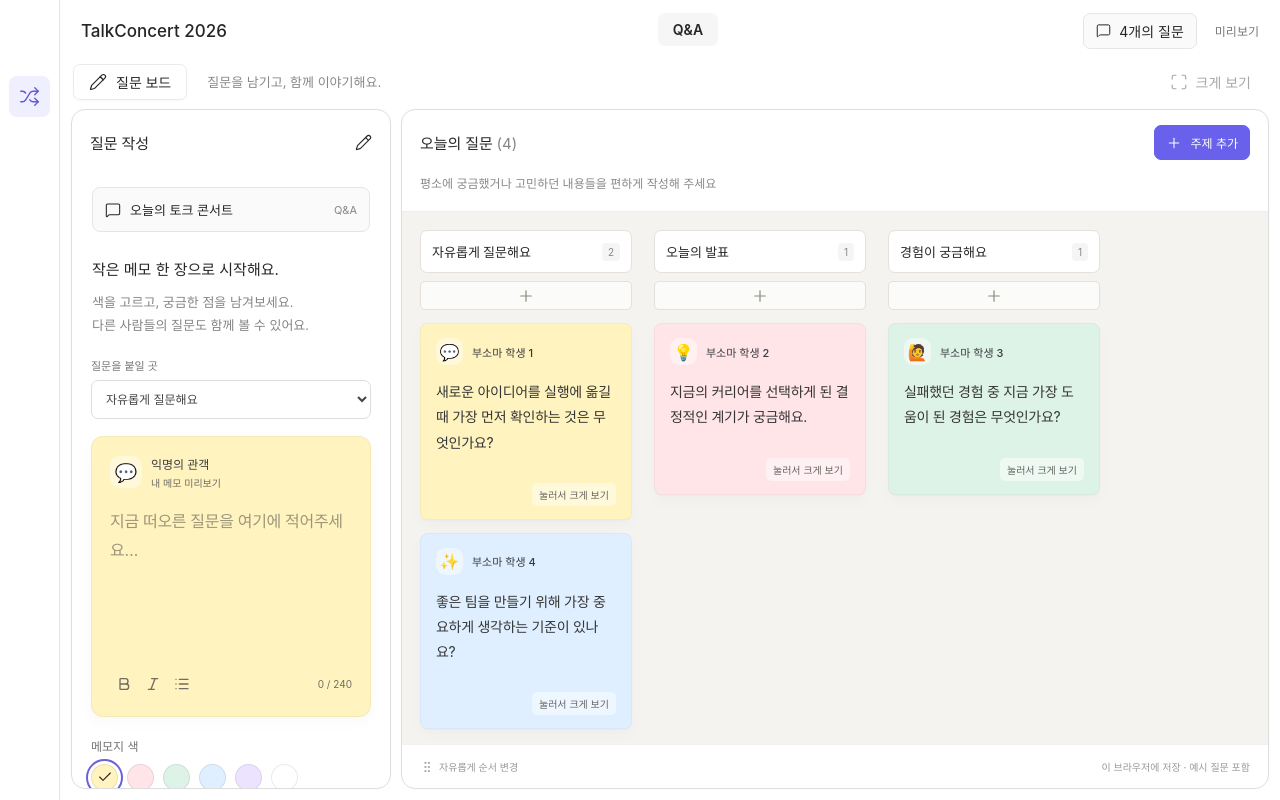
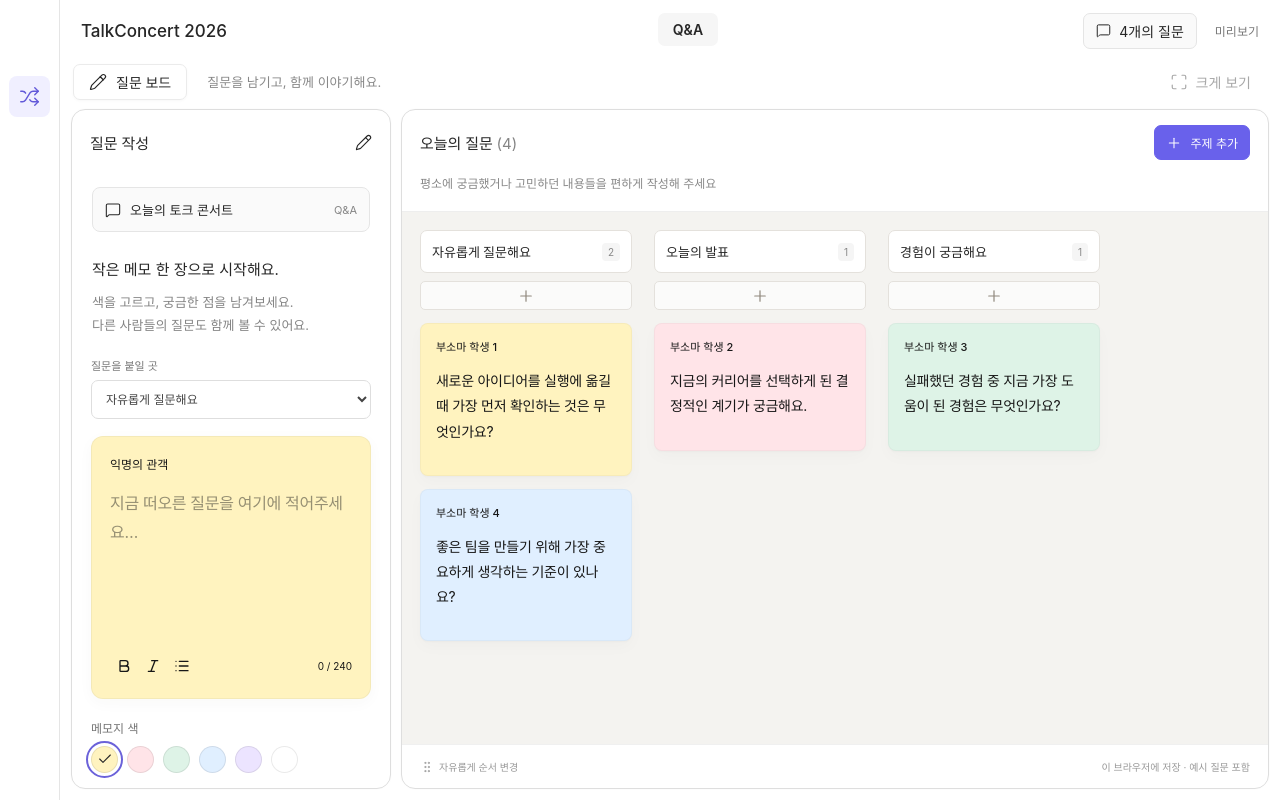
Before and after one commit to talkconcert-team/TalkConcert, a React (Vite) app: page / in a window 1280 px wide. Built offline with nearby package versions, Linux system fonts and the light colour scheme.

Commit message:
refactor: 질문 카드 장식과 안내 문구 정리
- 스티커 선택과 말풍선 아이콘 제거
- 작성자만 표시하고 미리보기·익명 안내 문구 정리
- 카드 하단 안내와 선택 테두리 제거, 클릭 동작 유지

```diff
--- a/src/App.css
+++ b/src/App.css
@@ -82,19 +82,14 @@ svg { flex-shrink: 0; }
 .draft-note, .memo-note { background: var(--note-color); border: 1px solid #0000000b; border-radius: 8px 8px 18px 8px; box-shadow: 0 2px 3px #00000004, 0 5px 14px #34302008; }
 .draft-note { padding: 18px; transition: background .18s; }
 .note-author { display: flex; align-items: center; gap: 9px; font-size: 12px; font-weight: 550; color: #393c40; }
-.note-author small { display: block; font-size: 10px; font-weight: 400; color: #6d6b64; margin-top: 3px; }
-.note-sticker { display: grid; width: 32px; height: 32px; background: #ffffff66; border: 1px solid #ffffff55; border-radius: 50%; place-items: center; font-size: 18px; }
 .draft-note textarea { width: 100%; min-height: 155px; margin: 17px 0 8px; padding: 0; border: 0; background: transparent; resize: vertical; font: inherit; font-size: 15px; line-height: 1.8; color: #343434; }
 .draft-note textarea::placeholder { color: #66635cb3; }
 .draft-footer { display: flex; justify-content: space-between; gap: 8px; color: #716d63; font-size: 10px; }
 .note-options { border: 0; margin: 20px 0 0; padding: 0; min-width: 0; }
 .note-options legend { padding: 0; margin-bottom: 10px; font-size: 12px; color: #747474; }
-.color-options, .sticker-options { display: flex; flex-wrap: wrap; gap: 9px; }
+.color-options { display: flex; flex-wrap: wrap; gap: 9px; }
 .color-swatch { width: 27px; height: 27px; border: 1px solid #00000015; border-radius: 50%; padding: 0; }
 .color-swatch[aria-pressed="true"] { outline: 2px solid #6b62d9; outline-offset: 3px; }
-.sticker-options button { width: 30px; height: 32px; padding: 0; border: 1px solid transparent; border-radius: 6px; background: #fff; font-size: 19px; }
-.sticker-options button[aria-pressed="true"] { border-color: #cec8f6; background: #f4f2ff; }
-.sticker-options button:hover { background: #f3f3f3; }
 .post-note { width: 100%; margin: 23px 0 10px; min-height: 40px; font-size: 13px; }
 .note-form .notice { font-size: 11px; color: #777; margin-top: 4px; line-height: 1.6; }
 .board-intro { font-size: 12px; color: #888; padding: 0 18px; margin: -1px 0 18px; line-height: 1.6; }
@@ -102,10 +97,7 @@ svg { flex-shrink: 0; }
 .memo-grid { display: grid; grid-template-columns: repeat(auto-fill, minmax(min(100%, 195px), 1fr)); align-items: start; gap: 22px; }
 .memo-note { width: 100%; display: flex; flex-direction: column; align-items: stretch; gap: 0; padding: 17px; text-align: left; min-height: 208px; transition: box-shadow .15s, transform .15s; }
 .memo-note:hover:not(:disabled) { transform: translateY(-2px); box-shadow: 0 6px 18px #34302016; }
-.memo-note.selected { outline: 2px solid #7e74d8; outline-offset: 3px; }
 .memo-text { display: block; padding: 19px 0 22px; font-size: 15px; line-height: 1.8; overflow-wrap: anywhere; white-space: pre-wrap; color: #353535; }
-.memo-footer { margin-top: auto; border-top: 1px solid #00000009; padding-top: 10px; display: flex; align-items: center; justify-content: space-between; gap: 7px; font-size: 10px; color: #6e6b63; }
-.memo-footer > span:last-child { display: inline-flex; align-items: center; gap: 3px; }
 .add-note { width: 100%; min-height: 120px; flex-direction: column; gap: 12px; border: 1px dashed #ccc6b9; border-radius: 9px; background: #ffffff55; color: #989180; font-size: 12px; }
 .add-note:hover { background: #fff; color: #6b62d9; border-color: #a49bdd; }
 .board-empty { color: #898579; font-size: 13px; text-align: center; margin: 22px 0; }
@@ -113,9 +105,6 @@ svg { flex-shrink: 0; }
 .memo-note { position: relative; padding: 0; min-height: 225px; border-radius: 12px; border-color: #00000008; box-shadow: 0 1px 2px #00000006, 0 6px 16px #33301d06; animation: note-in .22s ease-out; }
 .memo-read { background: none; border: 0; display: flex; flex: 1; flex-direction: column; align-items: stretch; padding: 0 19px 16px; gap: 0; text-align: left; border-radius: 0 0 12px 12px; }
 .memo-text { font-size: 15px; line-height: 1.85; letter-spacing: -.02em; padding: 22px 0 25px; }
-.memo-footer { width: 100%; border-top: 0; color: #65635e; font-size: 10px; }
-.memo-status { margin-left: auto; padding: 4px 7px; border-radius: 5px; background: #ffffff70; }
-.memo-note.selected { outline: 2px solid #7a70ca; outline-offset: 3px; box-shadow: 0 7px 20px #5b548616; }
 .memo-note.is-dragging { opacity: .35; outline: 1px dashed #8178c6; }
 .drag-handle { flex-shrink: 0; width: 32px; height: 36px; padding: 0; border: 0; background: transparent; border-radius: 6px; color: #767268; cursor: grab; touch-action: none; user-select: none; }
 .drag-handle:hover { background: #ffffff80; }
@@ -129,7 +118,6 @@ svg { flex-shrink: 0; }
 .memo-board { background-image: none; background-color: #f4f3f0; padding: 24px; }
 .add-note { min-height: 160px; border-color: #d4d0c8; background: #ffffff30; color: #817b70; border-radius: 12px; }
 .draft-note { border-radius: 12px; box-shadow: 0 4px 15px #34302008; }
-.note-sticker { border-radius: 9px; background: #ffffff70; border: 0; }
 .list-footer { display: flex; align-items: center; flex-wrap: wrap; gap: 5px; font-size: 10px; }
 .list-footer > span { margin-left: auto; }
 .board-intro { font-size: 12px; }
@@ -151,9 +139,7 @@ svg { flex-shrink: 0; }
 .column-notes .memo-text { padding: 14px 0 18px; font-size: 14px; line-height: 1.8; }
 .column-notes .memo-top { padding: 14px 12px 0 15px; }
 .column-notes .memo-read { padding: 0 15px 13px; }
-.column-notes .note-sticker { width: 27px; height: 27px; font-size: 16px; }
 .column-notes .note-author { font-size: 11px; }
-.column-notes .memo-footer { margin-top: 0; }
 .column-hover { background: #e7e2f480; }
 .column-empty { text-align: center; padding: 22px 8px; margin: 0; color: #a49d92; font-size: 11px; border: 1px dashed #d8d3cb; border-radius: 7px; }
 .new-column { align-self: flex-start; border: 1px dashed #cfc8bd; border-radius: 7px; height: 43px; padding: 0 14px; white-space: nowrap; color: #888175; background: #ffffff66; font-size: 12px; }
@@ -217,3 +203,10 @@ svg { flex-shrink: 0; }
 
 .question-editor p:last-child { margin-bottom: 0; }
 .question-editor ul { margin: 0 0 .5em; }
+
+/* 기존에 저장한 사용자 지정 색도 읽을 수 있도록 대비를 맞춘다. */
+.draft-note, .memo-note { color: var(--note-ink); }
+.draft-note :is(.note-author, textarea, .draft-footer), .memo-note :is(.note-author, .memo-text, .drag-handle) { color: inherit; }
+.draft-note textarea::placeholder { color: inherit; opacity: .55; }
+/* 카드 선택 후 테두리를 남기지 않고 키보드 포커스는 배경으로 구분한다. */
+.memo-read:focus-visible { outline: none; background: #00000008; }
--- a/src/App.jsx
+++ b/src/App.jsx
@@ -37,8 +37,6 @@ export default function App() {
             setDraft={state.setDraft}
             color={state.color}
             setColor={state.setColor}
-            sticker={state.sticker}
-            setSticker={state.setSticker}
             input={state.input}
             submit={state.submit}
             notice={state.notice}
@@ -70,8 +68,10 @@ export default function App() {
           }}
           aria-hidden="true"
         >
-          <span>{drag.item.sticker} 내 질문</span>
-          <p><QuestionMarkdown>{drag.item.text}</QuestionMarkdown></p>
+          <span>내 질문</span>
+          <p>
+            <QuestionMarkdown>{drag.item.text}</QuestionMarkdown>
+          </p>
         </div>
       )}
       {state.presenting && (
--- a/src/dashboard/components/NoteCard.jsx
+++ b/src/dashboard/components/NoteCard.jsx
@@ -22,7 +22,6 @@ export default function NoteCard({
       style={noteStyle(item.color)}
       className={
         'memo-note' +
-        (selectedId === item.id ? ' selected' : '') +
         (drag?.item.id === item.id ? ' is-dragging' : '') +
         (dropTarget?.id === item.id
           ? dropTarget.after
@@ -33,9 +32,6 @@ export default function NoteCard({
     >
       <div className="memo-top">
         <span className="note-author">
-          <span className="note-sticker" aria-hidden="true">
-            {item.sticker}
-          </span>
           <span>
             {item.own ? '내 질문' : '부소마 학생 ' + String(item.number)}
           </span>
@@ -62,11 +58,8 @@ export default function NoteCard({
         disabled={drawing}
         aria-pressed={selectedId === item.id}
       >
-        <span className="memo-text"><QuestionMarkdown>{item.text}</QuestionMarkdown></span>
-        <span className="memo-footer">
-          <span className="memo-status">
-            {selectedId === item.id ? '선택한 질문' : '눌러서 크게 보기'}
-          </span>
+        <span className="memo-text">
+          <QuestionMarkdown>{item.text}</QuestionMarkdown>
         </span>
       </button>
     </article>
--- a/src/dashboard/components/QuestionComposer.jsx
+++ b/src/dashboard/components/QuestionComposer.jsx
@@ -1,9 +1,9 @@
 import { useState } from 'react'
 import QuestionEditor from './QuestionEditor'
 import Icon from '../../components/Icon'
-import { noteStyle, noteColors, stickers } from '../dashboardData'
+import { noteStyle, noteColors } from '../dashboardData'
 
-// 질문 내용·주제·색·스티커를 입력받고 등록 전 메모 모습을 보여준다.
+// 질문 내용·주제·색을 입력받고 등록 전 메모 모습을 보여준다.
 export default function QuestionComposer({
   columns,
   composeColumn,
@@ -12,8 +12,6 @@ export default function QuestionComposer({
   setDraft,
   color,
   setColor,
-  sticker,
-  setSticker,
   input,
   submit,
   notice,
@@ -42,7 +40,13 @@ export default function QuestionComposer({
         </div>
       </div>
       <div className="composer-bottom">
-        <form className="note-form" onSubmit={event => { if (valid) submit(event); else event.preventDefault() }}>
+        <form
+          className="note-form"
+          onSubmit={(event) => {
+            if (valid) submit(event)
+            else event.preventDefault()
+          }}
+        >
           <label className="column-select-label" htmlFor="compose-column">
             질문을 붙일 곳
           </label>
@@ -60,14 +64,14 @@ export default function QuestionComposer({
           </select>
           <div className="draft-note" style={noteStyle(color)}>
             <div className="note-author">
-              <span className="note-sticker" aria-hidden="true">
-                {sticker}
-              </span>
-              <span>
-                익명의 관객<small>내 메모 미리보기</small>
-              </span>
+              <span>익명의 관객</span>
             </div>
-            <QuestionEditor draft={draft} setDraft={setDraft} input={input} onValidityChange={setValid} />
+            <QuestionEditor
+              draft={draft}
+              setDraft={setDraft}
+              input={input}
+              onValidityChange={setValid}
+            />
           </div>
           <fieldset className="note-options">
             <legend>메모지 색</legend>
@@ -88,22 +92,6 @@ export default function QuestionComposer({
               ))}
             </div>
           </fieldset>
-          <fieldset className="note-options">
-            <legend>작은 포인트</legend>
-            <div className="sticker-options">
-              {stickers.map((option) => (
-                <button
-                  key={option}
-                  type="button"
-                  aria-label={option + ' 스티커'}
-                  aria-pressed={sticker === option}
-                  onClick={() => setSticker(option)}
-                >
-                  {option}
-                </button>
-              ))}
-            </div>
-          </fieldset>
           <button
             type="submit"
             className="primary-button post-note"
@@ -112,7 +100,7 @@ export default function QuestionComposer({
             <Icon name="plus" size={17} /> 보드에 붙이기
           </button>
           <p className="notice" role="status">
-            {notice || '로그인 없이, 익명으로 남길 수 있어요.'}
+            {notice}
           </p>
         </form>
       </div>
--- a/src/dashboard/dashboardData.js
+++ b/src/dashboard/dashboardData.js
@@ -6,7 +6,6 @@ export const noteColors = [
   { id: 'lavender', label: '라벤더', value: '#ece4ff' },
   { id: 'white', label: '화이트', value: '#ffffff' },
 ]
-export const stickers = ['💬', '💡', '🙋', '✨', '🌱', '🎤']
 const defaultColumns = [
   { id: 'general', title: '자유롭게 질문해요' },
   { id: 'talk', title: '오늘의 발표' },
@@ -51,7 +50,6 @@ const examples = [
   columnId: defaultColumns[index % 3].id,
   number: index + 1,
   color: noteColors[index].id,
-  sticker: stickers[index],
 }))
 
 // 기존 저장 키를 유지해 폴더 구조가 바뀌어도 질문이 보존되도록 한다.
@@ -75,10 +73,20 @@ export function loadNotes() {
   return examples
 }
 
+// 기본 색 ID와 직접 선택한 HEX를 모두 지원해 기존 메모 색도 보존한다.
 export function noteStyle(color) {
+  const value = /^#[0-9a-f]{6}$/i.test(color)
+    ? color
+    : (noteColors.find((item) => item.id === color) || noteColors[0]).value
+  const rgb = [1, 3, 5].map(
+    (index) => parseInt(value.slice(index, index + 2), 16) / 255,
+  )
+  const linear = rgb.map((channel) =>
+    channel <= 0.04045 ? channel / 12.92 : ((channel + 0.055) / 1.055) ** 2.4,
+  )
+  const luminance = 0.2126 * linear[0] + 0.7152 * linear[1] + 0.0722 * linear[2]
   return {
-    '--note-color': (
-      noteColors.find((item) => item.id === color) || noteColors[0]
-    ).value,
+    '--note-color': value,
+    '--note-ink': luminance > 0.179 ? '#171717' : '#ffffff',
   }
 }
--- a/src/dashboard/hooks/useDashboard.js
+++ b/src/dashboard/hooks/useDashboard.js
@@ -10,7 +10,6 @@ export default function useDashboard() {
   const [editingColumn, setEditingColumn] = useState(null)
   const [draft, setDraft] = useState('')
   const [color, setColor] = useState('cream')
-  const [sticker, setSticker] = useState('💬')
   const [selectedId, setSelectedId] = useState(null)
   const [presenting, setPresenting] = useState(false)
   const [slot, setSlot] = useState(null)
@@ -82,7 +81,6 @@ export default function useDashboard() {
       number: Math.max(0, ...questions.map((note) => note.number)) + 1,
       text: draft.trim(),
       color,
-      sticker,
       own: true,
     }
     setQuestions((current) => [item, ...current])
@@ -137,8 +135,6 @@ export default function useDashboard() {
     setDraft,
     color,
     setColor,
-    sticker,
-    setSticker,
     selectedId,
     openQuestion,
     presenting,
```
Also changed, not shown: 1 other file (tests, documents, lock files or other folders).
